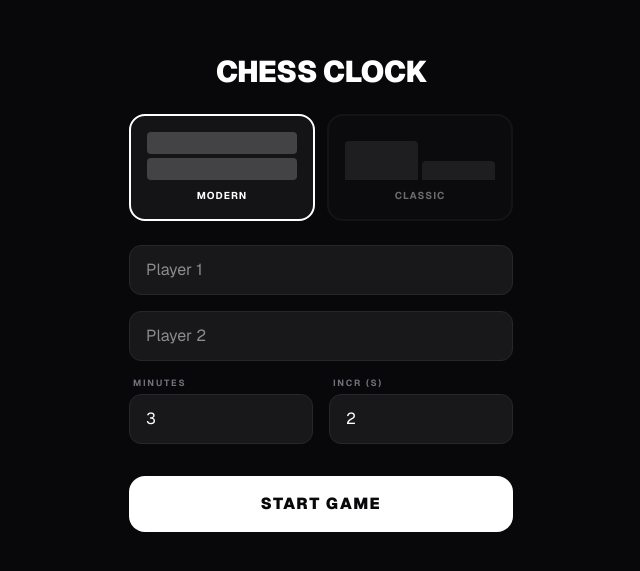
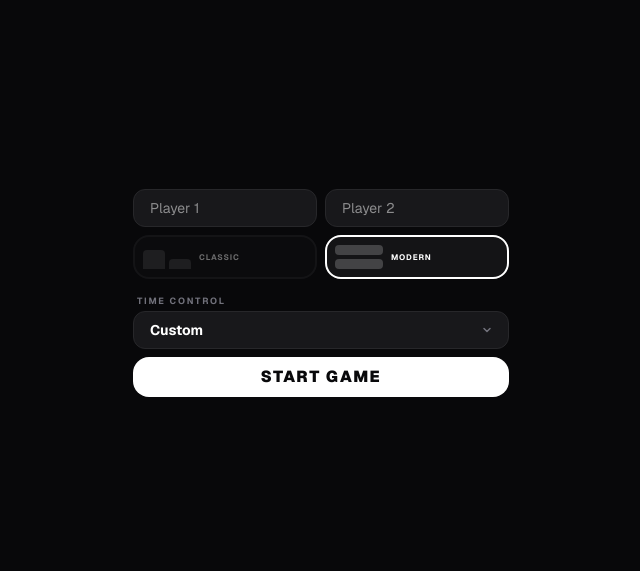
Before and after one commit to LeightonGuang/Score-Keep, a Next.js app: page /chess-clock in a window 1280 px wide. Shown: the part 107-678 px from the top of the page, without its empty margins (319-959 px from the left). Built offline with nearby package versions, Linux system fonts and the light colour scheme.

Commit message:
feat: add time control presets and custom options

```diff
--- a/app/chess-clock/components/SetupOverlay.tsx
+++ b/app/chess-clock/components/SetupOverlay.tsx
@@ -1,5 +1,4 @@
 "use client";
-import React from "react";
 
 type ClockStyle = "modern" | "classic";
 
@@ -8,10 +7,26 @@
   setP1Name: (name: string) => void;
   p2Name: string;
   setP2Name: (name: string) => void;
+  baseHoursInput: string;
+  setBaseHoursInput: (h: string) => void;
   baseMinutesInput: string;
-  setBaseMinutesInput: (min: string) => void;
+  setBaseMinutesInput: (m: string) => void;
+  baseSecondsInput: string;
+  setBaseSecondsInput: (s: string) => void;
   incrementSecondsInput: string;
   setIncrementSecondsInput: (inc: string) => void;
+  p2HoursInput: string;
+  setP2HoursInput: (h: string) => void;
+  p2MinutesInput: string;
+  setP2MinutesInput: (m: string) => void;
+  p2SecondsInput: string;
+  setP2SecondsInput: (s: string) => void;
+  p2IncrementSecondsInput: string;
+  setP2IncrementSecondsInput: (inc: string) => void;
+  isMirrored: boolean;
+  setIsMirrored: (mirrored: boolean) => void;
+  selectedPreset: string | null;
+  setSelectedPreset: (preset: string | null) => void;
   clockStyle: ClockStyle;
   setClockStyle: (style: ClockStyle) => void;
   errors: { base?: string; inc?: string };
@@ -19,117 +34,285 @@
   onStart: () => void;
 }
 
+const PRESETS = [
+  { label: "1+0", h: "0", m: "1", s: "0", inc: "0" },
+  { label: "3+0", h: "0", m: "3", s: "0", inc: "0" },
+  { label: "3+2", h: "0", m: "3", s: "0", inc: "2" },
+  { label: "5+0", h: "0", m: "5", s: "0", inc: "0" },
+  { label: "5+3", h: "0", m: "5", s: "0", inc: "3" },
+  { label: "10+0", h: "0", m: "10", s: "0", inc: "0" },
+  { label: "10+5", h: "0", m: "10", s: "0", inc: "5" },
+  { label: "15+10", h: "0", m: "15", s: "0", inc: "10" },
+  { label: "30+0", h: "0", m: "30", s: "0", inc: "0" },
+];
+
 export const SetupOverlay: React.FC<SetupOverlayProps> = ({
   p1Name,
   setP1Name,
   p2Name,
   setP2Name,
+  baseHoursInput,
+  setBaseHoursInput,
   baseMinutesInput,
   setBaseMinutesInput,
+  baseSecondsInput,
+  setBaseSecondsInput,
   incrementSecondsInput,
   setIncrementSecondsInput,
+  p2HoursInput,
+  setP2HoursInput,
+  p2MinutesInput,
+  setP2MinutesInput,
+  p2SecondsInput,
+  setP2SecondsInput,
+  p2IncrementSecondsInput,
+  setP2IncrementSecondsInput,
+  isMirrored,
+  setIsMirrored,
+  selectedPreset,
+  setSelectedPreset,
   clockStyle,
   setClockStyle,
   errors,
   setErrors,
   onStart,
 }) => {
+  const handlePresetSelect = (p: (typeof PRESETS)[0]) => {
+    setSelectedPreset(p.label);
+    setBaseHoursInput(p.h);
+    setBaseMinutesInput(p.m);
+    setBaseSecondsInput(p.s);
+    setIncrementSecondsInput(p.inc);
+    setIsMirrored(true); // Presets are always mirrored
+    setErrors({});
+  };
+
   return (
-    <div className="fixed inset-0 z-50 flex items-center justify-center bg-zinc-950/95 p-6 backdrop-blur-sm">
-      <div className="animate-in fade-in zoom-in flex w-full max-w-sm flex-col gap-6 duration-300">
-        <h1 className="text-center text-3xl font-black tracking-tight">
+    <div className="fixed inset-0 z-50 flex items-center justify-center bg-zinc-950/95 p-4 backdrop-blur-sm sm:p-6 landscape:p-2">
+      <div className="animate-in fade-in zoom-in scrollbar-hide flex max-h-full w-full max-w-sm flex-col gap-6 overflow-y-auto px-1 py-4 duration-300 landscape:max-h-screen landscape:gap-2 landscape:py-2">
+        <h1 className="text-center text-3xl font-black tracking-tight landscape:hidden">
           CHESS CLOCK
         </h1>
 
-        {/* Style Selector */}
-        <div className="grid grid-cols-2 gap-3">
-          <button
-            onClick={() => setClockStyle("modern")}
-            className={`flex flex-col items-center gap-2 rounded-2xl border-2 p-4 transition-all ${clockStyle === "modern" ? "border-white bg-white/5" : "border-zinc-800 bg-zinc-900/50 opacity-40 hover:opacity-100"} `}
-          >
-            <div className="flex h-12 w-full flex-col gap-1">
-              <div className="flex-1 rounded-sm bg-white/20" />
-              <div className="flex-1 rounded-sm bg-white/20" />
-            </div>
-            <span className="text-[10px] font-bold tracking-widest uppercase">
-              Modern
-            </span>
-          </button>
-          <button
-            onClick={() => setClockStyle("classic")}
-            className={`flex flex-col items-center gap-2 rounded-2xl border-2 p-4 transition-all ${clockStyle === "classic" ? "border-white bg-white/5" : "border-zinc-800 bg-zinc-900/50 opacity-40 hover:opacity-100"} `}
-          >
-            <div className="flex h-12 w-full items-end gap-1">
-              <div className="h-[80%] flex-1 rounded-t-sm bg-white/20" />
-              <div className="h-[40%] flex-1 rounded-t-sm bg-white/20" />
-            </div>
-            <span className="text-[10px] font-bold tracking-widest uppercase">
-              Classic
-            </span>
-          </button>
-        </div>
-
-        <div className="space-y-4">
+        <div className="grid grid-cols-1 gap-4 landscape:grid-cols-2 landscape:gap-2">
           <input
             type="text"
             placeholder="Player 1"
             value={p1Name}
             onChange={(e) => setP1Name(e.target.value)}
-            className="w-full rounded-xl border border-zinc-800 bg-zinc-900 px-4 py-3 transition-colors focus:border-white focus:outline-none"
+            className="w-full rounded-xl border border-zinc-800 bg-zinc-900 px-4 py-3 transition-colors focus:border-white focus:outline-none landscape:py-2 landscape:text-sm"
           />
           <input
             type="text"
             placeholder="Player 2"
             value={p2Name}
             onChange={(e) => setP2Name(e.target.value)}
-            className="w-full rounded-xl border border-zinc-800 bg-zinc-900 px-4 py-3 transition-colors focus:border-white focus:outline-none"
+            className="w-full rounded-xl border border-zinc-800 bg-zinc-900 px-4 py-3 transition-colors focus:border-white focus:outline-none landscape:py-2 landscape:text-sm"
           />
+        </div>
 
-          <div className="grid grid-cols-2 gap-4">
+        {/* Style Selector */}
+        <div className="grid grid-cols-2 gap-3 landscape:gap-2">
+          <button
+            onClick={() => setClockStyle("classic")}
+            className={`flex flex-col items-center gap-2 rounded-2xl border-2 p-4 transition-all landscape:flex-row landscape:p-2 ${clockStyle === "classic" ? "border-white bg-white/5" : "border-zinc-800 bg-zinc-900/50 opacity-40 hover:opacity-100"} `}
+          >
+            <div className="flex h-12 w-full items-end gap-1 landscape:h-6 landscape:w-12">
+              <div className="h-[80%] flex-1 rounded-t-sm bg-white/20" />
+              <div className="h-[40%] flex-1 rounded-t-sm bg-white/20" />
+            </div>
+            <span className="text-[10px] font-bold tracking-widest uppercase landscape:text-[8px]">
+              Classic
+            </span>
+          </button>
+
+          <button
+            onClick={() => setClockStyle("modern")}
+            className={`flex flex-col items-center gap-2 rounded-2xl border-2 p-4 transition-all landscape:flex-row landscape:p-2 ${clockStyle === "modern" ? "border-white bg-white/5" : "border-zinc-800 bg-zinc-900/50 opacity-40 hover:opacity-100"} `}
+          >
+            <div className="flex h-12 w-full flex-col gap-1 landscape:h-6 landscape:w-12">
+              <div className="flex-1 rounded-sm bg-white/20" />
+              <div className="flex-1 rounded-sm bg-white/20" />
+            </div>
+            <span className="text-[10px] font-bold tracking-widest uppercase landscape:text-[8px]">
+              Modern
+            </span>
+          </button>
+        </div>
+
+        {/* Presets Dropdown */}
+        <div className="space-y-2">
+          <label className="ml-1 text-[9px] font-bold tracking-[0.2em] text-zinc-500 uppercase">
+            Time Control
+          </label>
+          <div className="relative">
+            <select
+              value={selectedPreset || "custom"}
+              onChange={(e) => {
+                const val = e.target.value;
+                if (val === "custom") {
+                  setSelectedPreset(null);
+                } else {
+                  const p = PRESETS.find((x) => x.label === val);
+                  if (p) handlePresetSelect(p);
+                }
+              }}
+              className="w-full appearance-none rounded-xl border border-zinc-800 bg-zinc-900 px-4 py-3 text-sm font-bold text-white transition-all focus:border-white focus:outline-none landscape:py-2"
+            >
+              {PRESETS.map((p) => (
+                <option key={p.label} value={p.label}>
+                  {p.label}
+                </option>
+              ))}
+              <option value="custom">Custom</option>
+            </select>
+            <div className="pointer-events-none absolute inset-y-0 right-0 flex items-center px-4 text-zinc-500">
+              <svg
+                width="12"
+                height="12"
+                viewBox="0 0 24 24"
+                fill="none"
+                stroke="currentColor"
+                strokeWidth="3"
+                strokeLinecap="round"
+                strokeLinejoin="round"
+              >
+                <path d="m6 9 6 6 6-6" />
+              </svg>
+            </div>
+          </div>
+        </div>
+
+        {/* Custom Inputs */}
+        {selectedPreset === null && (
+          <div className="animate-in fade-in slide-in-from-top-2 space-y-4 duration-300 landscape:space-y-2">
+            <div className="flex items-center justify-between px-1">
+              <label className="text-[10px] font-black tracking-widest text-zinc-400 uppercase">
+                Mirror Timer
+              </label>
+              <button
+                onClick={() => setIsMirrored(!isMirrored)}
+                className={`relative h-6 w-11 rounded-full transition-colors duration-200 outline-none ${isMirrored ? "bg-white" : "bg-zinc-800"}`}
+              >
+                <div
+                  className={`absolute top-1 left-1 h-4 w-4 rounded-full bg-zinc-950 transition-transform duration-200 ${isMirrored ? "translate-x-5 shadow-[0_0_8px_rgba(255,255,255,0.4)]" : "translate-x-0"}`}
+                />
+              </button>
+            </div>
+
+            <div className="space-y-4 landscape:space-y-2">
+              {/* Player 1 Section */}
+              <div className="space-y-2 rounded-2xl border border-zinc-800 bg-zinc-900/30 p-3">
+                <div className="text-[8px] font-black tracking-widest text-zinc-600 uppercase">
+                  {isMirrored ? "Both Players" : p1Name || "Player 1"}
+                </div>
+                <div className="grid grid-cols-3 gap-2">
                   <div className="flex flex-col gap-1">
-              <label className="ml-1 text-[9px] font-bold tracking-[0.2em] text-zinc-500 uppercase">
-                Minutes
-              </label>
                     <input
                       type="number"
+                      placeholder="H"
+                      value={baseHoursInput}
+                      onChange={(e) => setBaseHoursInput(e.target.value)}
+                      className="w-full rounded-xl border border-zinc-800 bg-zinc-900 px-3 py-2 text-center text-sm transition-colors focus:border-zinc-500 focus:outline-none"
+                    />
+                  </div>
+                  <div className="flex flex-col gap-1">
+                    <input
+                      type="number"
+                      placeholder="M"
                       value={baseMinutesInput}
-                onChange={(e) => {
-                  setBaseMinutesInput(e.target.value);
-                  if (errors.base) setErrors({ ...errors, base: undefined });
-                }}
-                className={`w-full rounded-xl border bg-zinc-900 px-4 py-3 transition-colors focus:outline-none ${errors.base ? "border-red-500" : "border-zinc-800 focus:border-white"}`}
+                      onChange={(e) => setBaseMinutesInput(e.target.value)}
+                      className="w-full rounded-xl border border-zinc-800 bg-zinc-900 px-3 py-2 text-center text-sm transition-colors focus:border-zinc-500 focus:outline-none"
                     />
+                  </div>
+                  <div className="flex flex-col gap-1">
+                    <input
+                      type="number"
+                      placeholder="S"
+                      value={baseSecondsInput}
+                      onChange={(e) => setBaseSecondsInput(e.target.value)}
+                      className="w-full rounded-xl border border-zinc-800 bg-zinc-900 px-3 py-2 text-center text-sm transition-colors focus:border-zinc-500 focus:outline-none"
+                    />
+                  </div>
+                </div>
+                <div className="flex items-center justify-between gap-2 px-1 py-1">
+                  <span className="text-[8px] font-bold text-zinc-500 uppercase">
+                    Incr
+                  </span>
+                  <input
+                    type="number"
+                    placeholder="Secs"
+                    value={incrementSecondsInput}
+                    onChange={(e) => setIncrementSecondsInput(e.target.value)}
+                    className="w-20 rounded-lg border border-zinc-800 bg-zinc-900 px-2 py-1 text-center text-xs transition-colors focus:border-zinc-500 focus:outline-none"
+                  />
+                </div>
+              </div>
+
+              {/* Player 2 Section (if not mirrored) */}
+              {!isMirrored && (
+                <div className="animate-in fade-in slide-in-from-top-2 space-y-2 rounded-2xl border border-zinc-800 bg-zinc-900/30 p-3 duration-300">
+                  <div className="text-[8px] font-black tracking-widest text-zinc-600 uppercase">
+                    {p2Name || "Player 2"}
+                  </div>
+                  <div className="grid grid-cols-3 gap-2">
+                    <div className="flex flex-col gap-1">
+                      <input
+                        type="number"
+                        placeholder="H"
+                        value={p2HoursInput}
+                        onChange={(e) => setP2HoursInput(e.target.value)}
+                        className="w-full rounded-xl border border-zinc-800 bg-zinc-900 px-3 py-2 text-center text-sm transition-colors focus:border-zinc-500 focus:outline-none"
+                      />
+                    </div>
+                    <div className="flex flex-col gap-1">
+                      <input
+                        type="number"
+                        placeholder="M"
+                        value={p2MinutesInput}
+                        onChange={(e) => setP2MinutesInput(e.target.value)}
+                        className="w-full rounded-xl border border-zinc-800 bg-zinc-900 px-3 py-2 text-center text-sm transition-colors focus:border-zinc-500 focus:outline-none"
+                      />
+                    </div>
+                    <div className="flex flex-col gap-1">
+                      <input
+                        type="number"
+                        placeholder="S"
+                        value={p2SecondsInput}
+                        onChange={(e) => setP2SecondsInput(e.target.value)}
+                        className="w-full rounded-xl border border-zinc-800 bg-zinc-900 px-3 py-2 text-center text-sm transition-colors focus:border-zinc-500 focus:outline-none"
+                      />
+                    </div>
+                  </div>
+                  <div className="flex items-center justify-between gap-2 px-1 py-1">
+                    <span className="text-[8px] font-bold text-zinc-500 uppercase">
+                      Incr
+                    </span>
+                    <input
+                      type="number"
+                      placeholder="Secs"
+                      value={p2IncrementSecondsInput}
+                      onChange={(e) =>
+                        setP2IncrementSecondsInput(e.target.value)
+                      }
+                      className="w-20 rounded-lg border border-zinc-800 bg-zinc-900 px-2 py-1 text-center text-xs transition-colors focus:border-zinc-500 focus:outline-none"
+                    />
+                  </div>
+                </div>
+              )}
+            </div>
+
             {errors.base && (
-                <span className="ml-1 text-[10px] font-medium text-red-500">
+              <span className="block text-center text-[10px] font-medium text-red-500">
                 {errors.base}
               </span>
             )}
           </div>
-            <div className="flex flex-col gap-1">
-              <label className="ml-1 text-[9px] font-bold tracking-[0.2em] text-zinc-500 uppercase">
-                Incr (s)
-              </label>
-              <input
-                type="number"
-                value={incrementSecondsInput}
-                onChange={(e) => {
-                  setIncrementSecondsInput(e.target.value);
-                  if (errors.inc) setErrors({ ...errors, inc: undefined });
-                }}
-                className={`w-full rounded-xl border bg-zinc-900 px-4 py-3 transition-colors focus:outline-none ${errors.inc ? "border-red-500" : "border-zinc-800 focus:border-white"}`}
-              />
-              {errors.inc && (
-                <span className="ml-1 text-[10px] font-medium text-red-500">
-                  {errors.inc}
-                </span>
         )}
-            </div>
-          </div>
-        </div>
 
         <button
           onClick={onStart}
-          className="mt-2 w-full rounded-2xl bg-white py-4 font-black tracking-widest text-zinc-950 uppercase transition-all active:scale-[0.98]"
+          className="mt-2 w-full shrink-0 rounded-2xl bg-white py-4 font-black tracking-widest text-zinc-950 uppercase transition-all active:scale-[0.98] landscape:mt-0 landscape:py-2"
         >
           Start Game
         </button>
```
Lines whose indentation alone changed are shown as unchanged.
